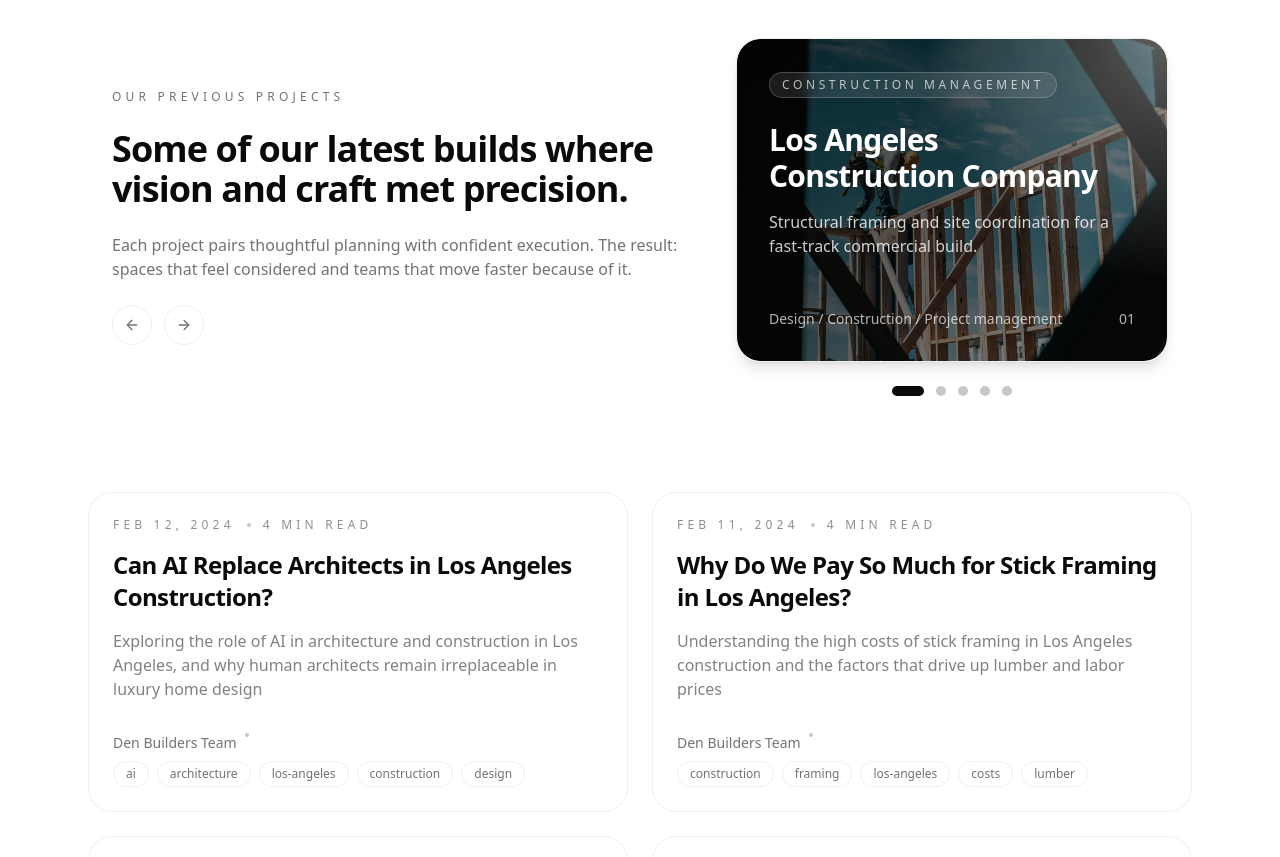
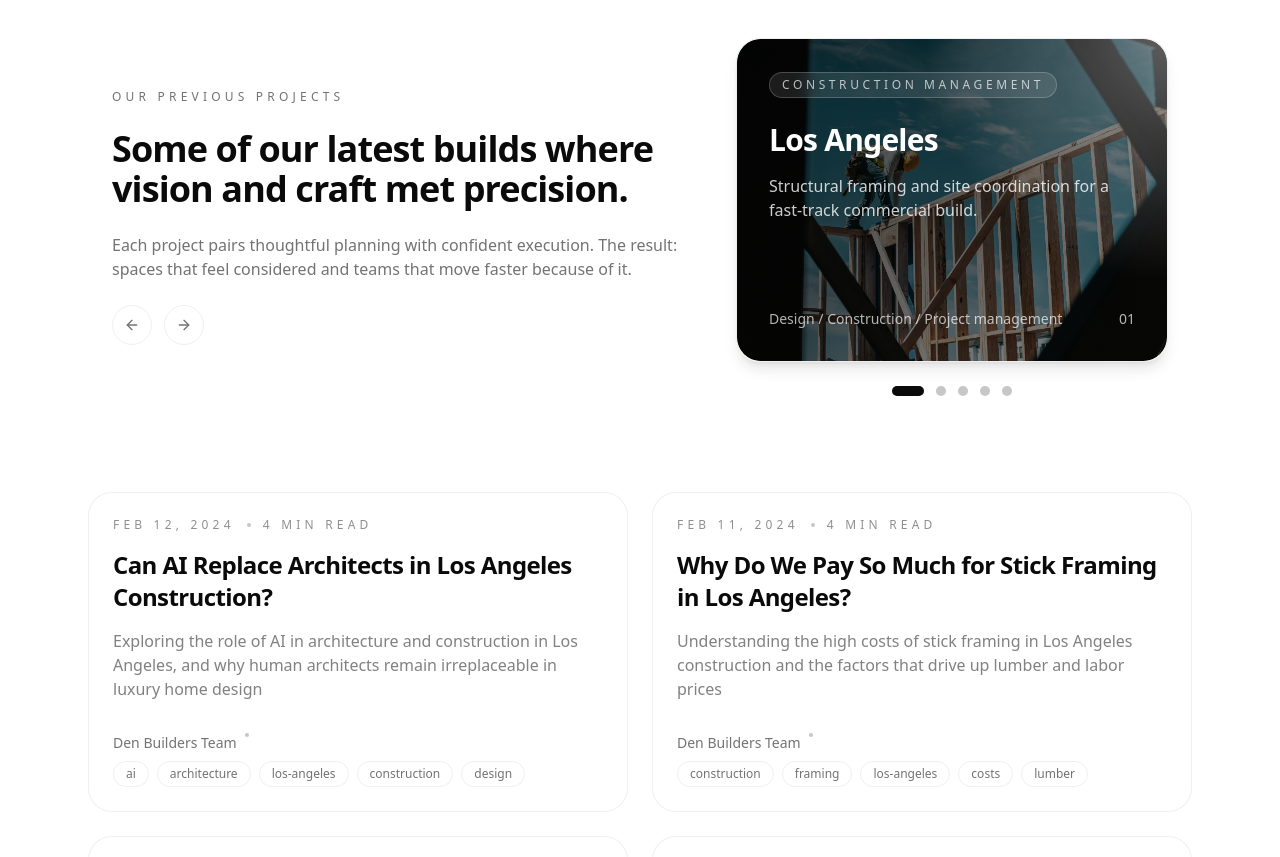
Before and after one commit to codensleep/den.builders, a Next.js app: page / in a window 1280 px wide. Shown: the part 1380-2237 px from the top of the page. Built offline with nearby package versions, Linux system fonts and the light colour scheme.

Commit message:
Update our-work-carousel.tsx
u1

```diff
--- a/src/components/our-work-carousel.tsx
+++ b/src/components/our-work-carousel.tsx
@@ -15,7 +15,7 @@ interface ProjectItem {
 
 const projects: ProjectItem[] = [
   {
-    title: 'Los Angeles Construction Company',
+    title: 'Los Angeles',
     description:
       'Structural framing and site coordination for a fast-track commercial build.',
     sector: 'Construction management',
```
